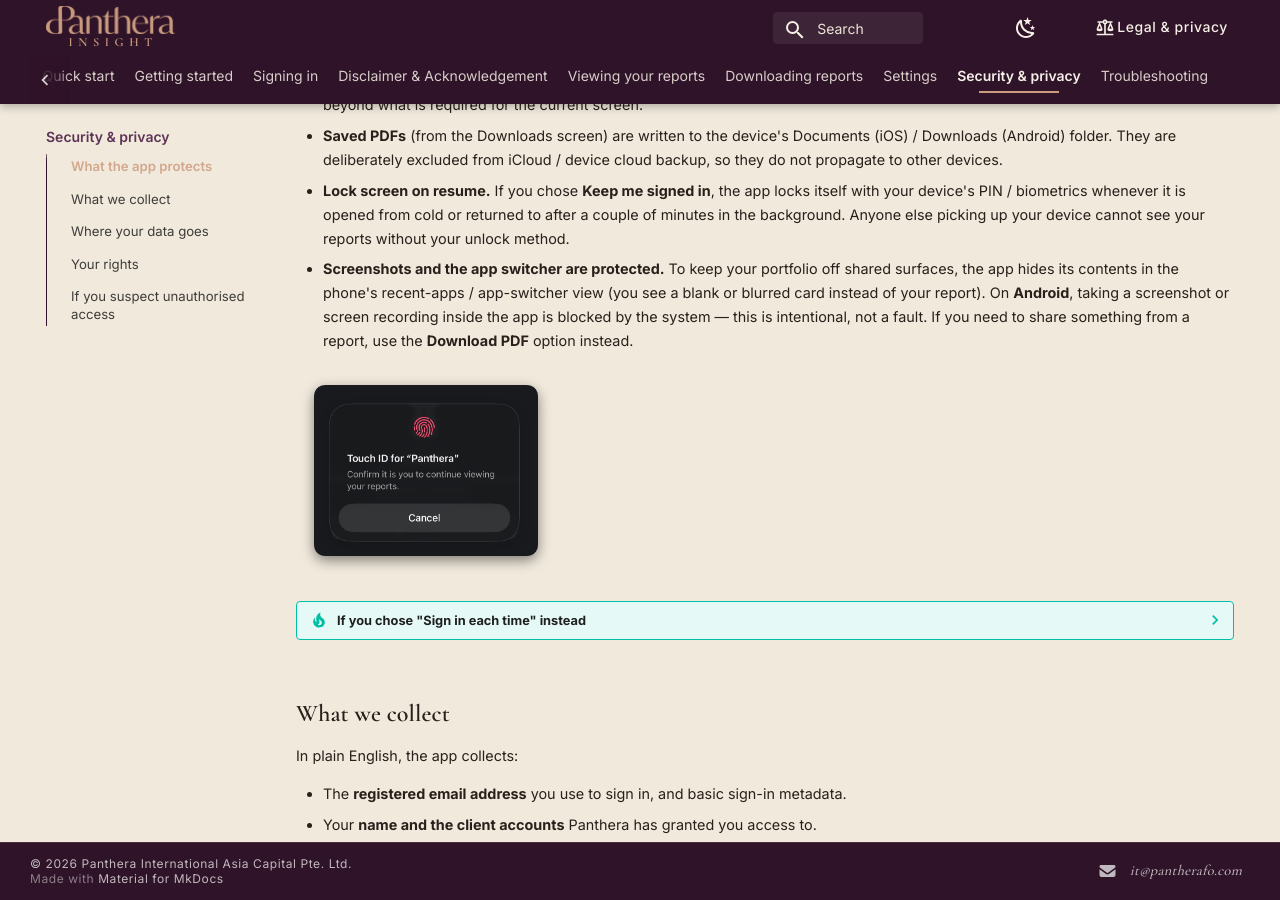
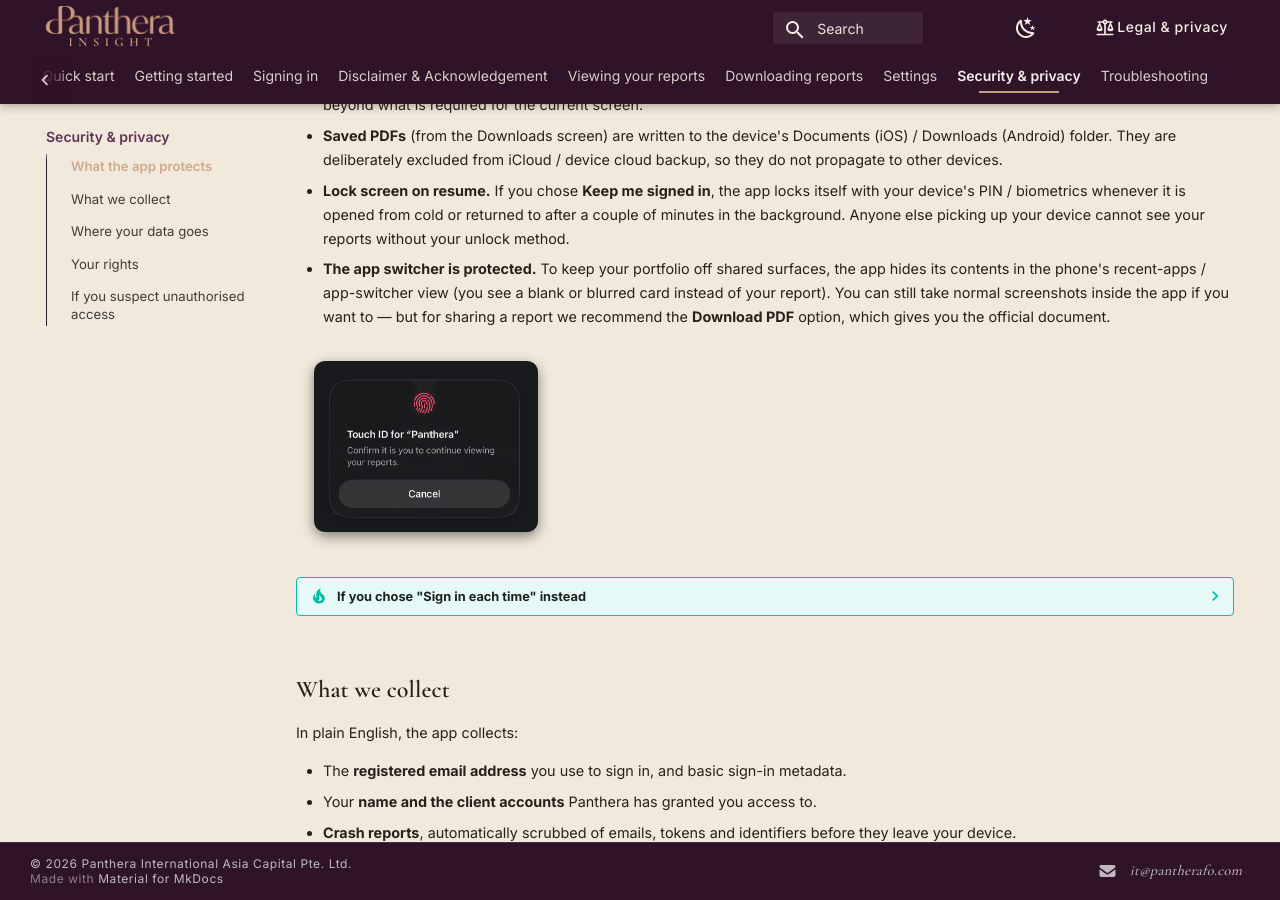
Before and after one commit to panthera-sg/panthera-insight-user-guide, an MkDocs documentation site: the page built from docs/user-guide/security-and-privacy.md, in a window 1280 px wide and 900 px high, scrolled down 334 px. Built offline with MkDocs 1.6.1 and Material for MkDocs 9.7.7, drawn with Linux system fonts in a browser that asks for light colours.

Commit message:
Enable screenshot function for android phone. Cross check and update user guide.

```diff
--- a/docs/user-guide/security-and-privacy.md
+++ b/docs/user-guide/security-and-privacy.md
@@ -8,7 +8,7 @@
 - **Your report data** is fetched from Panthera's servers each time the app needs to display it; it is not stored long-term on your device beyond what is required for the current screen.
 - **Saved PDFs** (from the Downloads screen) are written to the device's Documents (iOS) / Downloads (Android) folder. They are deliberately excluded from iCloud / device cloud backup, so they do not propagate to other devices.
 - **Lock screen on resume.** If you chose **Keep me signed in**, the app locks itself with your device's PIN / biometrics whenever it is opened from cold or returned to after a couple of minutes in the background. Anyone else picking up your device cannot see your reports without your unlock method.
-- **Screenshots and the app switcher are protected.** To keep your portfolio off shared surfaces, the app hides its contents in the phone's recent-apps / app-switcher view (you see a blank or blurred card instead of your report). On **Android**, taking a screenshot or screen recording inside the app is blocked by the system — this is intentional, not a fault. If you need to share something from a report, use the **Download PDF** option instead.
+- **The app switcher is protected.** To keep your portfolio off shared surfaces, the app hides its contents in the phone's recent-apps / app-switcher view (you see a blank or blurred card instead of your report). You can still take normal screenshots inside the app if you want to — but for sharing a report we recommend the **Download PDF** option, which gives you the official document.
 
 ![Lock screen on app resume](../assets/user-guide-image/touch-id-login.png){ width="260" }
 
```
